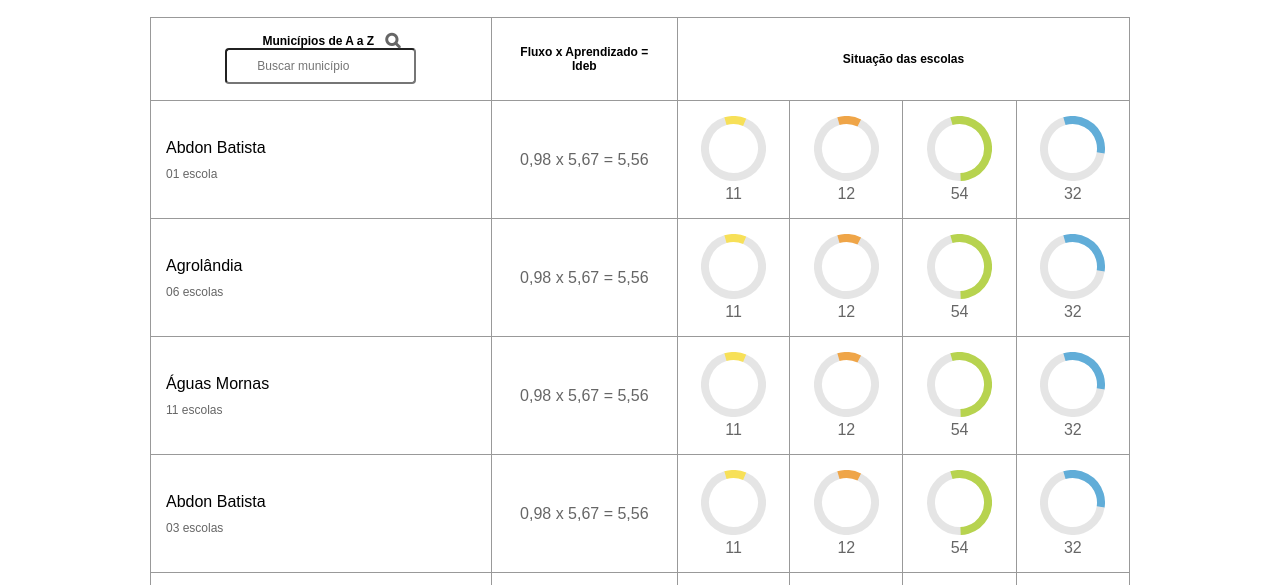
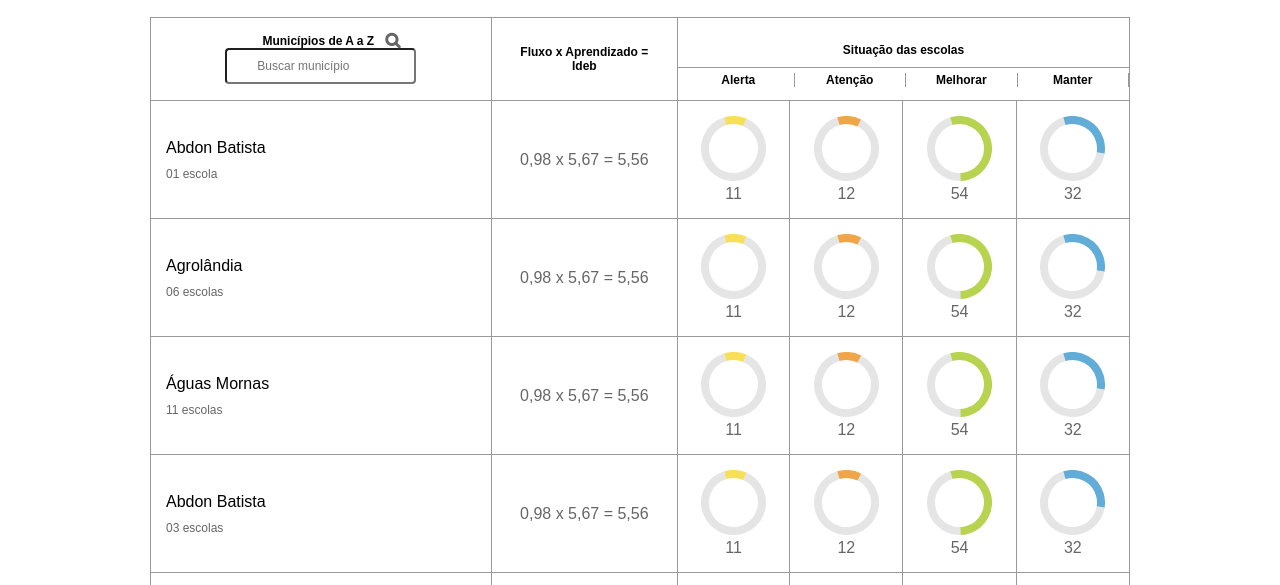
Before and after one commit to matheuslc/desafio-meritt-2, a website: page index.html in a window 1280 px wide. Shown: the part 165-750 px from the top of the page. Drawn offline with nearby package versions, Linux system fonts and the light colour scheme.

Commit message:
Table submenus

```diff
--- a/css/less/ideb.less
+++ b/css/less/ideb.less
@@ -73,6 +73,25 @@
     position: absolute;
     left: 6px;
     top: -2px;
+  }
+}
+
+.th-relative {
+  position: relative;
+  padding: 16px 0 0 0 !important;
+
+  .ideb-submenu {
+    .clearfix();
+    margin-top: 10px;
+    border-top: 1px solid @ft-text;
+    clear: both;
+    padding: 5px 0 5px 5px;
+  }
+
+  span {
+    float: left;
+    width: 25%;
+    border-right: 1px solid @ft-text;
   }
 }
 
--- a/index.html
+++ b/index.html
@@ -86,9 +86,28 @@
                 </span>
               </th>
               <th colspan="2">Fluxo x Aprendizado = Ideb</th>
-              <th colspan="4">
+              <th colspan="4"  class="th-relative">
                 Situação das escolas
+
+                <div class="ideb-submenu">
+                  <span>
+                    Alerta
+                  </span>
+
+                  <span>
+                    Atenção
+                  </span>
+
+                  <span>
+                    Melhorar
+                  </span>
+
+                  <span>
+                    Manter
+                  </span>
+                </div>
               </th>
+
             </tr>
           </thead>
 
```
Also changed, not shown: css/main.css, 1 other file.
